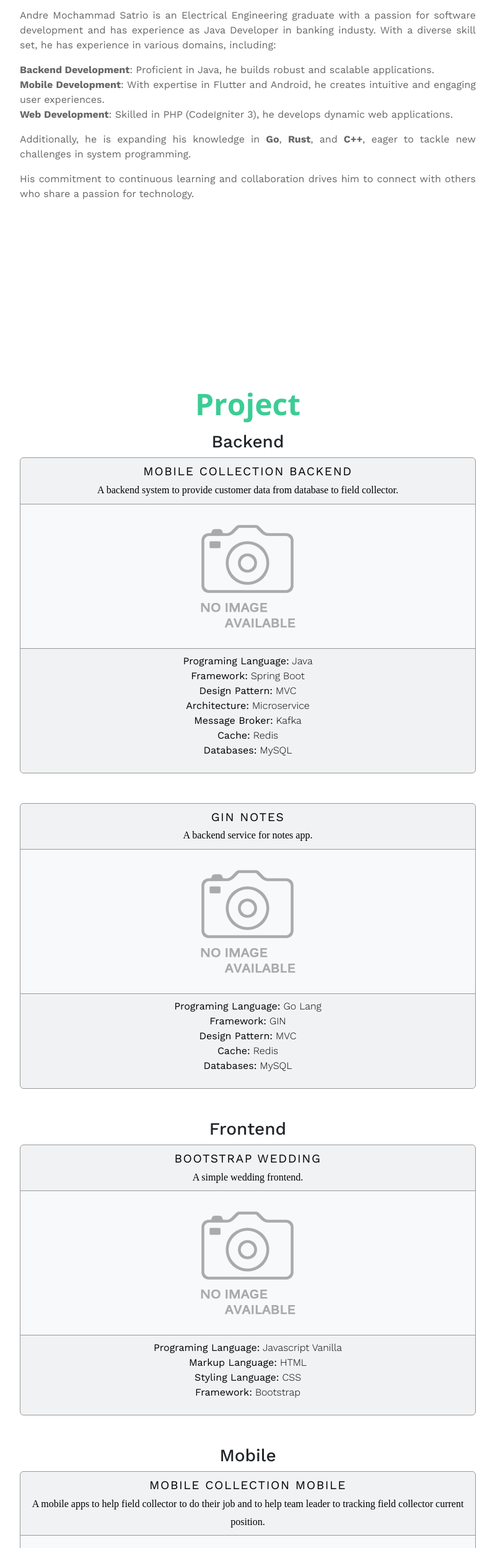
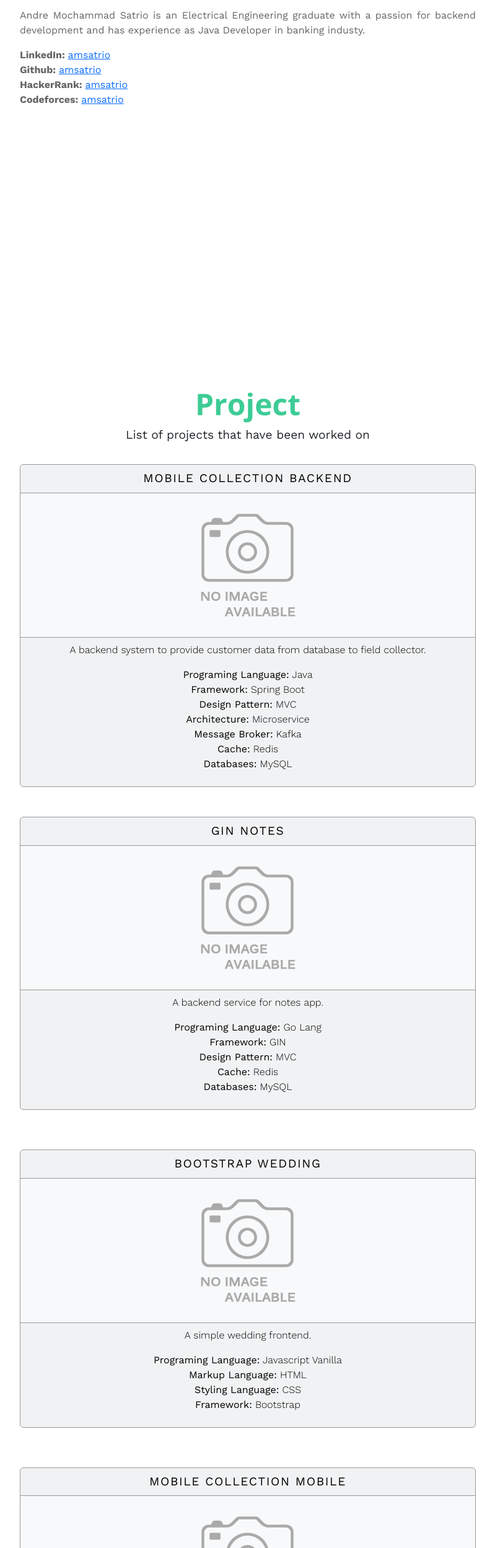
Before and after one commit to amsatrio/amsatrio.github.io, a plain HTML site: page index.html in a window 1280 px wide. Shown: the part 302-2800 px from the top of the page at 62% size, without its empty margins (240-1039 px from the left). Drawn offline with nearby package versions, Linux system fonts and the light colour scheme; some packages are replaced by stand-ins of ours; a script that the page names is missing.

Commit message:
update portofolio

```diff
--- a/index.html
+++ b/index.html
@@ -43,6 +43,19 @@
                     <div class="navbar-nav ms-auto">
                         <a class="nav-link" href="#profile">Profile</a>
                         <a class="nav-link" href="#project">Project</a>
+                        <!-- <li class="nav-item dropdown">
+                            <a class="nav-link dropdown-toggle" href="#project" role="button" data-bs-toggle="dropdown"
+                                aria-expanded="false">
+                                Project
+                            </a>
+                            <ul class="dropdown-menu">
+                                <li><a class="dropdown-item" href="#backend">Backend</a></li>
+                                <li><a class="dropdown-item" href="#frontend">Frontend</a></li>
+                                <li><a class="dropdown-item" href="#mobile">Mobile</a></li>
+                                <li><a class="dropdown-item" href="#fullstack">Fullstack</a></li>
+                            </ul>
+                        </li> -->
+
                     </div>
 
                 </div>
@@ -61,23 +74,14 @@
             </div>
             <div class="row justify-content-center center-justified">
                 <div class=" col-md-8">
-                    <p>Andre Mochammad Satrio is an Electrical Engineering graduate with a passion for software
-                        development and has experience as Java Developer in banking industy. With a
-                        diverse skill set, he has experience in various domains, including:</p>
-                    <p><strong>Backend Development</strong>: Proficient in Java, he builds robust and
-                        scalable applications.
-                        <br><strong>Mobile Development</strong>: With expertise in Flutter and Android, he
-                        creates intuitive and engaging user experiences.
-                        <br><strong>Web Development</strong>: Skilled in PHP (CodeIgniter 3), he develops
-                        dynamic web applications.
+                    <p>Andre Mochammad Satrio is an Electrical Engineering graduate with a passion for backend
+                        development and has experience as Java Developer in banking industy.</p>
+                    <p><strong>LinkedIn: </strong><a href="https://www.linkedin.com/in/amsatrio/">amsatrio</a><br>
+                        <strong>Github: </strong><a href="https://github.com/amsatrio/">amsatrio</a><br>
+                        <strong>HackerRank: </strong><a
+                            href="https://www.hackerrank.com/profile/amsatrio/">amsatrio</a><br>
+                        <strong>Codeforces: </strong><a href="https://codeforces.com/profile/amsatrio/">amsatrio</a>
                     </p>
-
-                    <p>Additionally, he is expanding his knowledge in
-                        <strong>Go</strong>, <strong>Rust</strong>, and <strong>C++</strong>, eager to tackle new
-                        challenges in system programming.
-                    </p>
-                    <p>His commitment to continuous learning and collaboration drives him to
-                        connect with others who share a passion for technology.</p>
                 </div>
             </div>
         </div>
@@ -89,28 +93,29 @@
             <div class="row justify-content-center">
                 <div class="col-md-8 col-10 text-center">
                     <h2>Project</h2>
-                    <p></p>
+                    <p>List of projects that have been worked on</p>
                 </div>
             </div>
             <div class="row justify-content-center">
 
-                <h3 class="text-center">Backend</h3>
+                <div class="backend"></div>
+                <p id="backend" class="text-center"></p>
 
                 <div class="col-md-8 col-10 mb-5">
                     <div class="card text-center text-bg-light">
                         <div class="card-header">
                             Mobile Collection Backend
-                            <br>
-                            <p style="all: initial; color: black;">
-                                A backend system to
-                                provide customer data from database to field collector.
-                            </p>
+
                         </div>
                         <div class="card-body">
                             <img src="/assets/image/no-image-icon.png" alt="no-image-icon" class="img-responsive">
                         </div>
                         <div class="card-footer">
                             <div class="row justify-content-center">
+                                <p>
+                                    A backend system to
+                                    provide customer data from database to field collector.
+                                </p>
                                 <p>
                                     <strong>Programing Language:</strong> Java<br>
                                     <strong>Framework:</strong> Spring Boot<br>
@@ -129,16 +134,15 @@
                     <div class="card text-center text-bg-light">
                         <div class="card-header">
                             Gin Notes
-                            <br>
-                            <p style="all: initial; color: black;">
-                                A backend service for notes app.
-                            </p>
                         </div>
                         <div class="card-body">
                             <img src="/assets/image/no-image-icon.png" alt="no-image-icon" class="img-responsive">
                         </div>
                         <div class="card-footer">
                             <div class="row justify-content-center">
+                                <p>
+                                    A backend service for notes app.
+                                </p>
                                 <p>
                                     <strong>Programing Language:</strong> Go Lang<br>
                                     <strong>Framework:</strong> GIN<br>
@@ -151,22 +155,22 @@
                     </div>
                 </div>
 
-                <h3 class="text-center">Frontend</h3>
+                <div class="frontend"></div>
+                <p id="frontend" class="text-center"></p>
 
                 <div class="col-md-8 col-10 mb-5">
                     <div class="card text-center text-bg-light">
                         <div class="card-header">
                             Bootstrap Wedding
-                            <br>
-                            <p style="all: initial; color: black;">
-                                A simple wedding frontend.
-                            </p>
                         </div>
                         <div class="card-body">
                             <img src="/assets/image/no-image-icon.png" alt="no-image-icon" class="img-responsive">
                         </div>
                         <div class="card-footer">
                             <div class="row justify-content-center">
+                                <p>
+                                    A simple wedding frontend.
+                                </p>
                                 <p>
                                     <strong>Programing Language:</strong> Javascript Vanilla<br>
                                     <strong>Markup Language:</strong> HTML<br>
@@ -178,24 +182,23 @@
                     </div>
                 </div>
 
-                <h3 class="text-center">Mobile</h3>
+                <div class="mobile"></div>
+                <p id="mobile" class="text-center"></p>
 
                 <div class="col-md-8 col-10 mb-5">
                     <div class="card text-center text-bg-light">
                         <div class="card-header">
                             Mobile Collection Mobile
-                            <br>
-                            <p style="all: initial; color: black;">
-                                A mobile apps to help field collector to do their job and to help team leader to
-                                tracking field collector current position.
-                            </p>
                         </div>
                         <div class="card-body">
                             <img src="/assets/image/no-image-icon.png" alt="no-image-icon" class="img-responsive">
                         </div>
                         <div class="card-footer">
                             <div class="row justify-content-center">
-
+                                <p>
+                                    A mobile apps to help field collector to do their job and to help team leader to
+                                    tracking field collector current position.
+                                </p>
                                 <p>
                                     <strong>Programing Language:</strong> Dart + Kotlin<br>
                                     <strong>Framework:</strong> Flutter<br>
@@ -210,16 +213,15 @@
                     <div class="card text-center text-bg-light">
                         <div class="card-header">
                             CalculatorM
-                            <br>
-                            <p style="all: initial; color: black;">
-                                A simple calculator for Android.
-                            </p>
                         </div>
                         <div class="card-body">
                             <img src="/assets/image/no-image-icon.png" alt="no-image-icon" class="img-responsive">
                         </div>
                         <div class="card-footer">
                             <div class="row justify-content-center">
+                                <p>
+                                    A simple calculator for Android.
+                                </p>
                                 <p>
                                     <strong>Programing Language:</strong> Kotlin
                                 </p>
@@ -232,16 +234,15 @@
                     <div class="card text-center text-bg-light">
                         <div class="card-header">
                             RLCalc
-                            <br>
-                            <p style="all: initial; color: black;">
-                                A simple RLC (Resistor, Inductor and Capacitor) calculator for Android.
-                            </p>
                         </div>
                         <div class="card-body">
                             <img src="/assets/image/no-image-icon.png" alt="no-image-icon" class="img-responsive">
                         </div>
                         <div class="card-footer">
                             <div class="row justify-content-center">
+                                <p>
+                                    A simple RLC (Resistor, Inductor and Capacitor) calculator for Android.
+                                </p>
                                 <p>
                                     <strong>Programing Language:</strong> Kotlin
                                 </p>
@@ -250,22 +251,23 @@
                     </div>
                 </div>
 
-                <h3 class="text-center">Fullstack</h3>
+                <div class="fullstack"></div>
+                <p id="fullstack" class="text-center"></p>
+
                 <div class="col-md-8 col-10 mb-5">
                     <div class="card text-center text-bg-light">
                         <div class="card-header">
                             Mobile Collection Back Office
-                            <br>
-                            <p style="all: initial; color: black;">
-                                A dashboard to monitor field collector and assign/unassign customer data to field
-                                collector.
-                            </p>
                         </div>
                         <div class="card-body">
                             <img src="/assets/image/no-image-icon.png" alt="no-image-icon" class="img-responsive">
                         </div>
                         <div class="card-footer">
                             <div class="row justify-content-center">
+                                <p>
+                                    A dashboard to monitor field collector and assign/unassign customer data to field
+                                    collector.
+                                </p>
                                 <p>
                                     <strong>Programing Language:</strong> PHP<br>
                                     <strong>Framework:</strong> Code Igniter 3<br>
@@ -276,20 +278,20 @@
                         </div>
                     </div>
                 </div>
+
                 <div class="col-md-8 col-10 mb-5">
                     <div class="card text-center text-bg-light">
                         <div class="card-header">
                             Hospital Dashboard
-                            <br>
-                            <p style="all: initial; color: black;">
-                                A hospital dashboard to manage data.
-                            </p>
                         </div>
                         <div class="card-body">
                             <img src="/assets/image/no-image-icon.png" alt="no-image-icon" class="img-responsive">
                         </div>
                         <div class="card-footer">
                             <div class="row justify-content-center">
+                                <p>
+                                    A hospital dashboard to manage data.
+                                </p>
                                 <p>
                                     <strong>Programing Language:</strong> Java<br>
                                     <strong>Framework:</strong> Spring Boot<br>
@@ -315,14 +317,6 @@
             <div class="row">
                 <div class="col text-center">
                     <small class="block">&copy; 2025 Andre Mochammad Satrio</small>
-                    <ul class="mt-2">
-                        <li><a href="https://www.linkedin.com/in/amsatrio/"><i class="bi bi-linkedin"></i></a></li>
-                        <li><a href="https://github.com/amsatrio"><i class="bi bi-github"></i></a></li>
-                        <li><a href="https://www.hackerrank.com/profile/amsatrio"><i class="bi bi-journal-code"></i></a>
-                        </li>
-                        <li><a href="https://codeforces.com/profile/amsatrio"><i
-                                    class="bi bi-file-earmark-code"></i></a></li>
-                    </ul>
                 </div>
             </div>
         </div>
```
